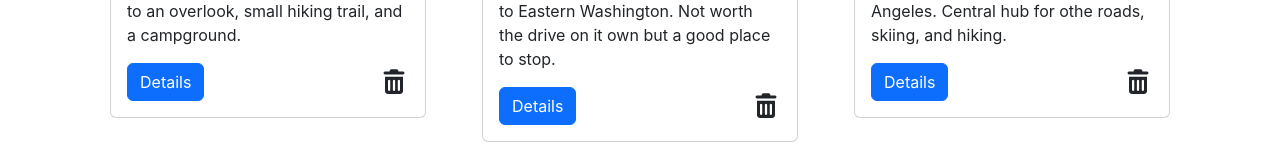
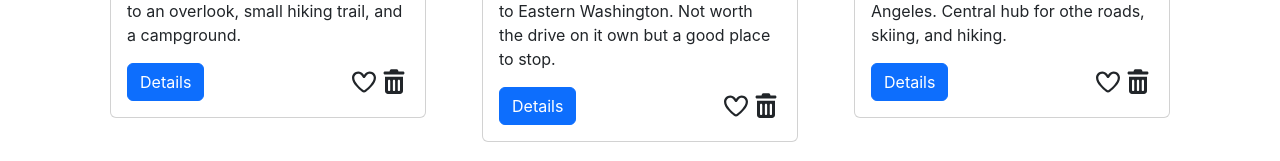
Before and after one commit to michaelkaffel/where-was-that, a React (Create React App) app: page /scenic-overlooks in a window 1280 px wide. Shown: the part 586-747 px from the top of the page. Built offline with nearby package versions, Linux system fonts and the light colour scheme.

Commit message:
favorite functionality implemented

```diff
--- a/src/app/shared/CAMPSITES.js
+++ b/src/app/shared/CAMPSITES.js
@@ -11,7 +11,8 @@ export const CAMPSITES = [
         image: saltCreek,
         location: 'Port Angeles, WA',
         dateVisited: '12/10/25',
-        favorite: false
+        favorite: false,
+        type: 'campsite'
     },
     {
         id: 1,
@@ -21,7 +22,8 @@ export const CAMPSITES = [
         image: ozetteTriangle,
         location: 'Ozette, WA',
         dateVisited: '12/10/25',
-        favorite: false
+        favorite: false,
+        type: 'campsite'
     },
     {
         id: 2,
@@ -31,6 +33,7 @@ export const CAMPSITES = [
         image: marmotPass,
         location: 'Brinnon, WA',
         dateVisited: '12/10/25',
-        favorite: false
+        favorite: false,
+        type: 'campsite'
     },
 ]
--- a/src/app/shared/SCENICOVERLOOKS.js
+++ b/src/app/shared/SCENICOVERLOOKS.js
@@ -12,7 +12,7 @@ export const SCENICOVERLOOKS = [
         image: blueMountain,
         location: 'Port Angeles, WA',
         dateVisited: '12/10/25',
-        favorite: null
+        favorite: false
     },
     {
         id: 1,
@@ -22,7 +22,7 @@ export const SCENICOVERLOOKS = [
         image: washingtonPass,
         location: 'Gilbert, WA',
         dateVisited: '12/10/25',
-        favorite: null
+        favorite: false
     },
     {
         id: 2,
@@ -32,6 +32,6 @@ export const SCENICOVERLOOKS = [
         image: hurricaneRidge,
         location: 'Port Angeles, WA',
         dateVisited: '12/10/25',
-        favorite: null
+        favorite: false
     }
 ]
--- a/src/features/overlooks/OverlookCard.js
+++ b/src/features/overlooks/OverlookCard.js
@@ -2,22 +2,46 @@ import { useDispatch } from 'react-redux';
 import Button from 'react-bootstrap/Button';
 import Card from 'react-bootstrap/Card';
 import { Link } from 'react-router-dom';
-import { removeOverlook } from './overlooksSlice';
+import { removeOverlook, toggleFavoriteOverlook } from './overlooksSlice';
 import overlookPlaceHolderImg from '../../app/images/overlookPlaceholder.png';
+import { FontAwesomeIcon } from '@fortawesome/react-fontawesome';
+import { library } from '@fortawesome/fontawesome-svg-core';
+import { fas } from '@fortawesome/free-solid-svg-icons';
+import { far } from '@fortawesome/free-regular-svg-icons';
+
+
+library.add(fas, far)
 
 const OverlookCard = ({ overlook }) => {
 
     const dispatch = useDispatch();
 
-
-
-    const { id, image, title, description, location } = overlook;
+    const { id, image, title, description, location, favorite } = overlook;
     let imageInsert;
-
 
     if (!image) {
         imageInsert = overlookPlaceHolderImg
     } else imageInsert = image
+
+    let favoriteButton;
+
+    if (favorite) {
+        favoriteButton = favoriteButton = <FontAwesomeIcon
+                            onClick={() => dispatch(
+                                                toggleFavoriteOverlook(overlook)
+                                        )}
+                            icon="fa-solid fa-heart"
+                            size="xl"
+                        />
+    } else {
+        favoriteButton = <FontAwesomeIcon
+                            onClick={() => dispatch(
+                                                toggleFavoriteOverlook(overlook)
+                                )}
+                                icon="fa-regular fa-heart"
+                                size="xl"
+                            />
+    }
 
     return (
         <Card className='m-3'>
@@ -35,11 +59,13 @@ const OverlookCard = ({ overlook }) => {
                         </Button>
                     </Link>
                     <div>
-                        {/* <i className="fa-regular fa-heart fa-xl"></i> */}
-                        <i
-                            className="fa-solid fa-trash-can fa-xl"
+                        {favoriteButton}
+
+                       <FontAwesomeIcon
+                            icon='fa-solid fa-trash-can'
+                            size='xl'
                             onClick={() => dispatch(removeOverlook(overlook))}
-                            ></i>
+                            />
                     </div>
                 </div>
             </Card.Body>
--- a/src/features/overlooks/overlooksSlice.js
+++ b/src/features/overlooks/overlooksSlice.js
@@ -24,13 +24,21 @@ const overlooksSlice = createSlice({
             state.overlooksArray = state.overlooksArray.filter(
                 (overlook) => overlook.id !==action.payload.id
             )
+        },
+        toggleFavoriteOverlook: (state, action) => {
+            const overlook = state.overlooksArray.find(
+                (overlook) => overlook.id === action.payload.id
+            );
+            if (overlook) {
+                overlook.favorite = !overlook.favorite
+            }
         }
     }
 });
 
 export const overlooksReducer = overlooksSlice.reducer;
 
-export const { addOverlook, removeOverlook } = overlooksSlice.actions;
+export const { addOverlook, removeOverlook, toggleFavoriteOverlook } = overlooksSlice.actions;
 
 export const selectAllOverlooks = (state) => {
     return state.overlooks.overlooksArray;
```
